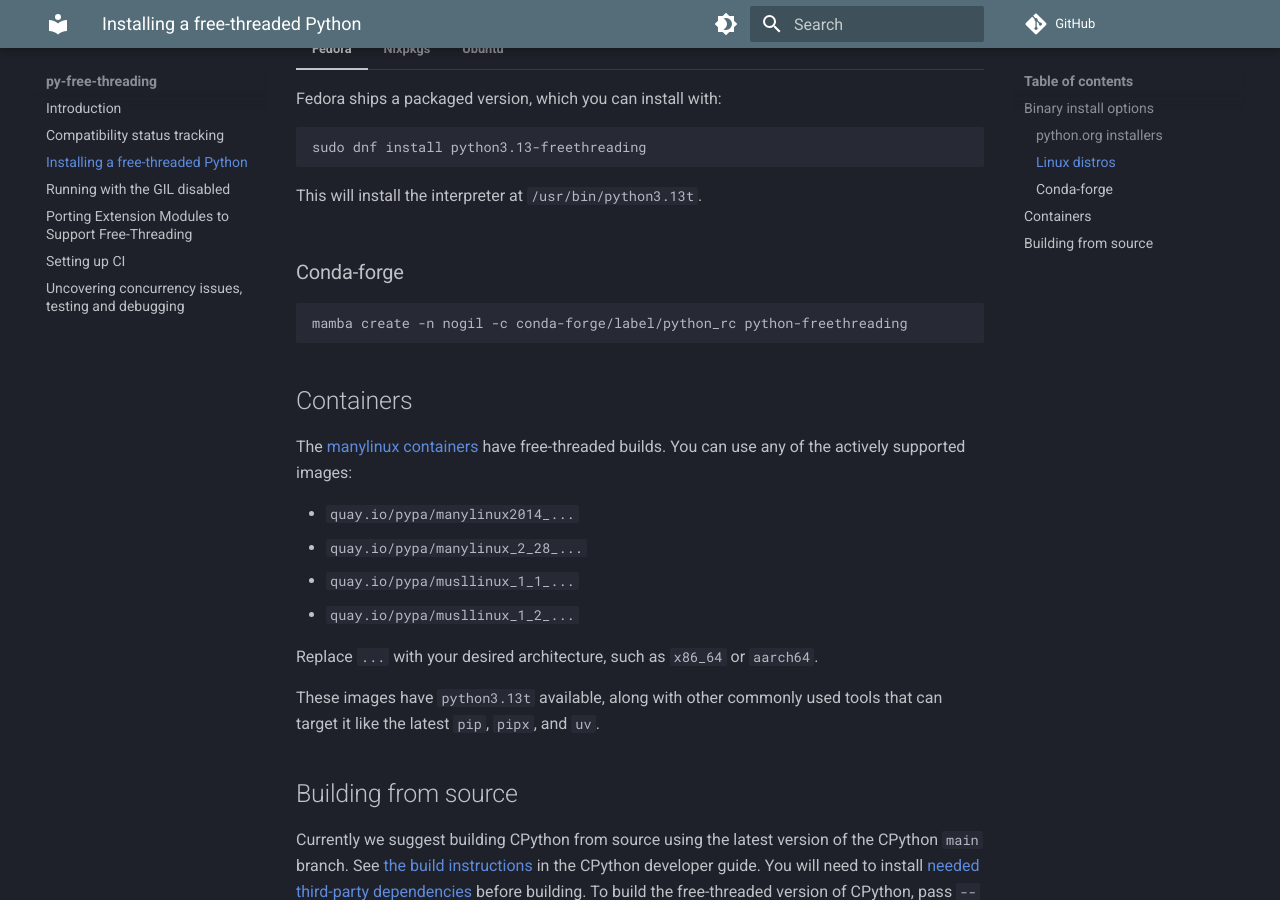
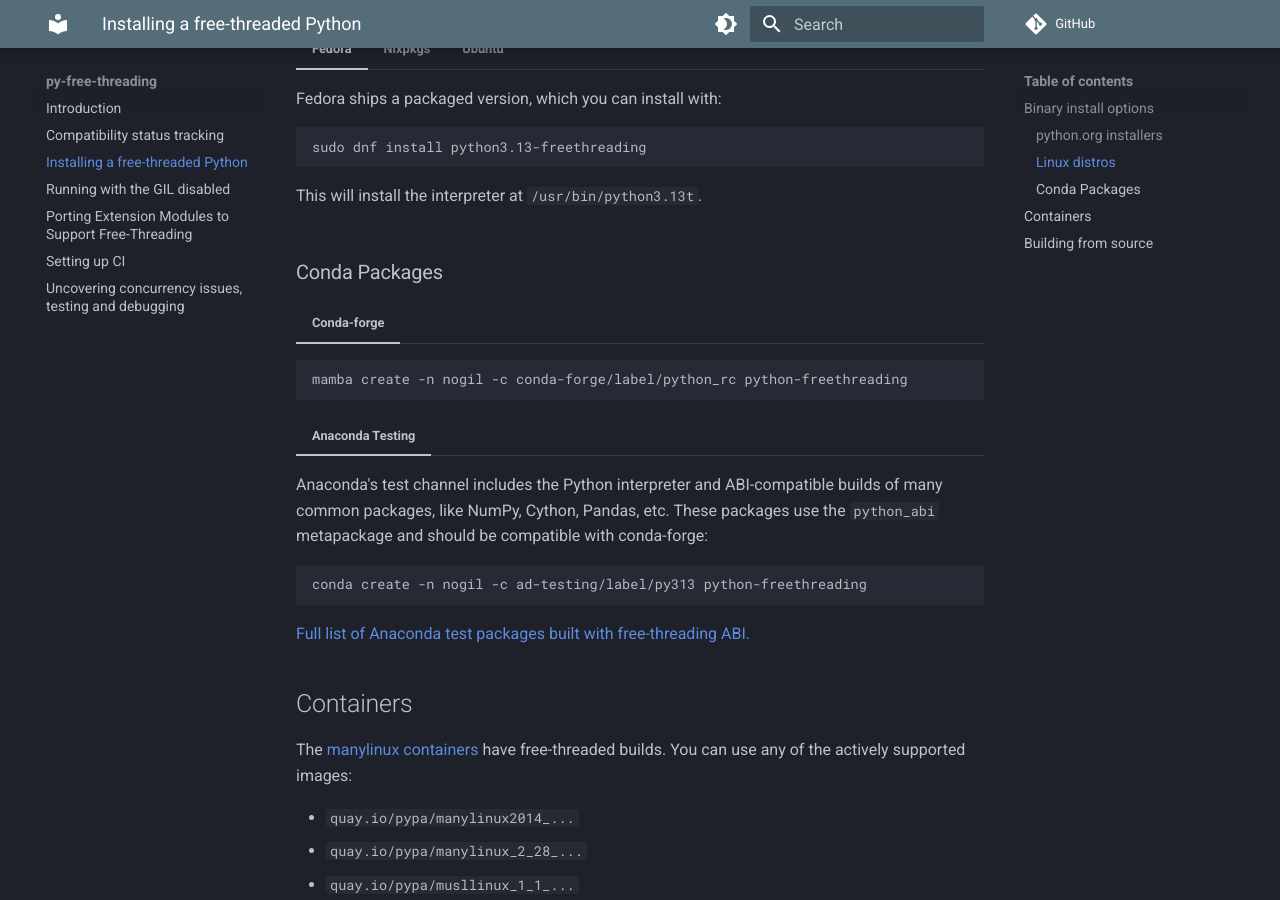
Before and after one commit to Quansight-Labs/free-threaded-compatibility, an MkDocs documentation site: the page built from docs/installing_cpython.md, in a window 1280 px wide and 900 px high, scrolled down 1250 px. Built offline with MkDocs 1.6.1 and Material for MkDocs 9.7.7, drawn with Linux system fonts in a browser that asks for light colours; comment, search, counter and statistics services are not loaded.

Commit message:
Add info about anaconda test channel packages to conda section

````diff
--- a/docs/installing_cpython.md
+++ b/docs/installing_cpython.md
@@ -122,11 +122,23 @@
     sudo apt-get install python3.13-nogil
     ```
 
-### Conda-forge
+### Conda Packages
+
+=== "Conda-forge"
 
 ```bash
 mamba create -n nogil -c conda-forge/label/python_rc python-freethreading
 ```
+
+=== "Anaconda Testing"
+
+Anaconda's test channel includes the Python interpreter and ABI-compatible builds of many common packages, like NumPy, Cython, Pandas, etc.  These packages use the `python_abi` metapackage and should be compatible with conda-forge:
+
+```bash
+conda create -n nogil -c ad-testing/label/py313 python-freethreading
+```
+
+[Full list of Anaconda test packages built with free-threading ABI.](https://anaconda.org/ad-testing/repo?label=py313_nogil&type=any)
 
 ## Containers
 
````
